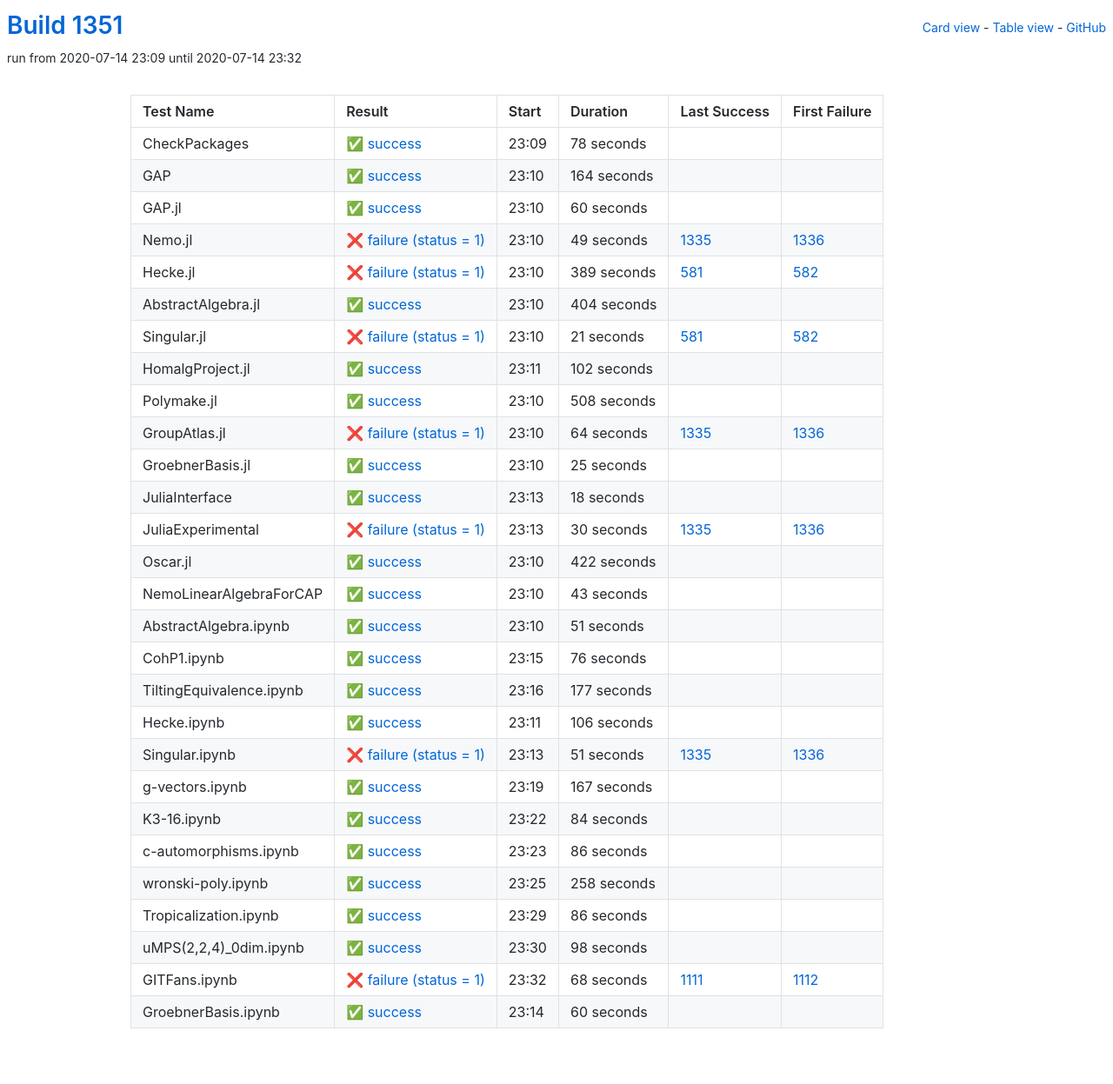
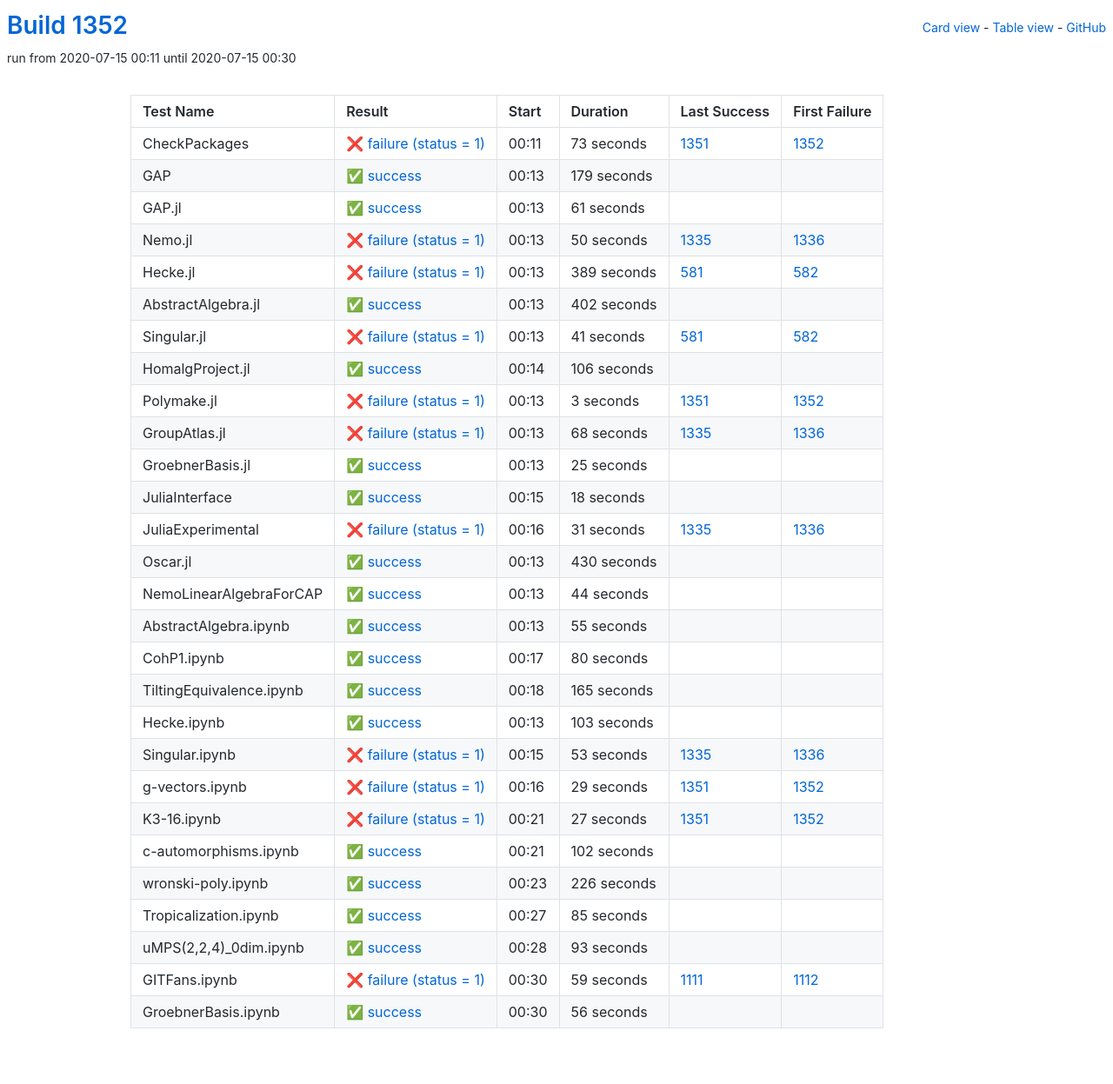
Before and after one commit to oscar-system/oscar-ci-status-1.4, a Jekyll site: the page built from table.html, in a window 1280 px wide. Shown: the whole page at 87% size. Built offline with Jekyll 4.4.1, drawn with Linux system fonts in a browser that asks for light colours.

Commit message:
Build #1352

```diff
--- a/_data/ci.yml
+++ b/_data/ci.yml
@@ -1,6 +1,6 @@
 ---
-build: 1351
-build_url: https://oscarci.mathematik.uni-kl.de/job/oscar-julia-1.4/1351/
+build: 1352
+build_url: https://oscarci.mathematik.uni-kl.de/job/oscar-julia-1.4/1352/
 job: oscar-julia-1.4
 organization: oscar-system
 repo: oscar-ci-status-1.4
@@ -8,56 +8,56 @@ repourl: https://github.com/oscar-system/oscar-ci-status-1.4
 tests:
 - name: CheckPackages
   id: checkpackages
-  log: https://oscarci.mathematik.uni-kl.de/job/oscar-julia-1.4/1351/artifact/logs/build-1351/CheckPackages.log
-  start: 2020-07-14 23:09
+  log: https://oscarci.mathematik.uni-kl.de/job/oscar-julia-1.4/1352/artifact/logs/build-1352/CheckPackages.log
+  start: 2020-07-15 00:11
+  success: false
+  exitcode: 1
+  status: failure
+  duration: 73
+  last_success: 1351
+  last_success_url: https://oscarci.mathematik.uni-kl.de/job/oscar-julia-1.4/1351/
+  first_failure: 1352
+  first_failure_url: https://oscarci.mathematik.uni-kl.de/job/oscar-julia-1.4/1352/
+- name: GAP
+  id: gap
+  log: https://oscarci.mathematik.uni-kl.de/job/oscar-julia-1.4/1352/artifact/logs/build-1352/GAP.log
+  start: 2020-07-15 00:13
   success: true
   exitcode: 0
   status: success
-  duration: 78
-  last_success: false
-  last_success_url:
-  first_failure: false
-  first_failure_url:
-- name: GAP
-  id: gap
-  log: https://oscarci.mathematik.uni-kl.de/job/oscar-julia-1.4/1351/artifact/logs/build-1351/GAP.log
-  start: 2020-07-14 23:10
-  success: true
-  exitcode: 0
-  status: success
-  duration: 164
+  duration: 179
   last_success: false
   last_success_url:
   first_failure: false
   first_failure_url:
 - name: GAP.jl
   id: gap-jl
-  log: https://oscarci.mathematik.uni-kl.de/job/oscar-julia-1.4/1351/artifact/logs/build-1351/GAP.jl.log
-  start: 2020-07-14 23:10
+  log: https://oscarci.mathematik.uni-kl.de/job/oscar-julia-1.4/1352/artifact/logs/build-1352/GAP.jl.log
+  start: 2020-07-15 00:13
   success: true
   exitcode: 0
   status: success
-  duration: 60
+  duration: 61
   last_success: false
   last_success_url:
   first_failure: false
   first_failure_url:
 - name: Nemo.jl
   id: nemo-jl
-  log: https://oscarci.mathematik.uni-kl.de/job/oscar-julia-1.4/1351/artifact/logs/build-1351/Nemo.jl.log
-  start: 2020-07-14 23:10
+  log: https://oscarci.mathematik.uni-kl.de/job/oscar-julia-1.4/1352/artifact/logs/build-1352/Nemo.jl.log
+  start: 2020-07-15 00:13
   success: false
   exitcode: 1
   status: failure
-  duration: 49
+  duration: 50
   last_success: 1335
   last_success_url: https://oscarci.mathematik.uni-kl.de/job/oscar-julia-1.4/1335/
   first_failure: 1336
   first_failure_url: https://oscarci.mathematik.uni-kl.de/job/oscar-julia-1.4/1336/
 - name: Hecke.jl
   id: hecke-jl
-  log: https://oscarci.mathematik.uni-kl.de/job/oscar-julia-1.4/1351/artifact/logs/build-1351/Hecke.jl.log
-  start: 2020-07-14 23:10
+  log: https://oscarci.mathematik.uni-kl.de/job/oscar-julia-1.4/1352/artifact/logs/build-1352/Hecke.jl.log
+  start: 2020-07-15 00:13
   success: false
   exitcode: 1
   status: failure
@@ -68,68 +68,68 @@ tests:
   first_failure_url: https://oscarci.mathematik.uni-kl.de/job/oscar-julia-1.4/582/
 - name: AbstractAlgebra.jl
   id: abstractalgebra-jl
-  log: https://oscarci.mathematik.uni-kl.de/job/oscar-julia-1.4/1351/artifact/logs/build-1351/AbstractAlgebra.jl.log
-  start: 2020-07-14 23:10
+  log: https://oscarci.mathematik.uni-kl.de/job/oscar-julia-1.4/1352/artifact/logs/build-1352/AbstractAlgebra.jl.log
+  start: 2020-07-15 00:13
   success: true
   exitcode: 0
   status: success
-  duration: 404
+  duration: 402
   last_success: false
   last_success_url:
   first_failure: false
   first_failure_url:
 - name: Singular.jl
   id: singular-jl
-  log: https://oscarci.mathematik.uni-kl.de/job/oscar-julia-1.4/1351/artifact/logs/build-1351/Singular.jl.log
-  start: 2020-07-14 23:10
+  log: https://oscarci.mathematik.uni-kl.de/job/oscar-julia-1.4/1352/artifact/logs/build-1352/Singular.jl.log
+  start: 2020-07-15 00:13
   success: false
   exitcode: 1
   status: failure
-  duration: 21
+  duration: 41
   last_success: 581
   last_success_url: https://oscarci.mathematik.uni-kl.de/job/oscar-julia-1.4/581/
   first_failure: 582
   first_failure_url: https://oscarci.mathematik.uni-kl.de/job/oscar-julia-1.4/582/
 - name: HomalgProject.jl
   id: homalgproject-jl
-  log: https://oscarci.mathematik.uni-kl.de/job/oscar-julia-1.4/1351/artifact/logs/build-1351/HomalgProject.jl.log
-  start: 2020-07-14 23:11
+  log: https://oscarci.mathematik.uni-kl.de/job/oscar-julia-1.4/1352/artifact/logs/build-1352/HomalgProject.jl.log
+  start: 2020-07-15 00:14
   success: true
   exitcode: 0
   status: success
-  duration: 102
+  duration: 106
   last_success: false
   last_success_url:
   first_failure: false
   first_failure_url:
 - name: Polymake.jl
   id: polymake-jl
-  log: https://oscarci.mathematik.uni-kl.de/job/oscar-julia-1.4/1351/artifact/logs/build-1351/Polymake.jl.log
-  start: 2020-07-14 23:10
-  success: true
-  exitcode: 0
-  status: success
-  duration: 508
-  last_success: false
-  last_success_url:
-  first_failure: false
-  first_failure_url:
-- name: GroupAtlas.jl
-  id: groupatlas-jl
-  log: https://oscarci.mathematik.uni-kl.de/job/oscar-julia-1.4/1351/artifact/logs/build-1351/GroupAtlas.jl.log
-  start: 2020-07-14 23:10
+  log: https://oscarci.mathematik.uni-kl.de/job/oscar-julia-1.4/1352/artifact/logs/build-1352/Polymake.jl.log
+  start: 2020-07-15 00:13
   success: false
   exitcode: 1
   status: failure
-  duration: 64
+  duration: 3
+  last_success: 1351
+  last_success_url: https://oscarci.mathematik.uni-kl.de/job/oscar-julia-1.4/1351/
+  first_failure: 1352
+  first_failure_url: https://oscarci.mathematik.uni-kl.de/job/oscar-julia-1.4/1352/
+- name: GroupAtlas.jl
+  id: groupatlas-jl
+  log: https://oscarci.mathematik.uni-kl.de/job/oscar-julia-1.4/1352/artifact/logs/build-1352/GroupAtlas.jl.log
+  start: 2020-07-15 00:13
+  success: false
+  exitcode: 1
+  status: failure
+  duration: 68
   last_success: 1335
   last_success_url: https://oscarci.mathematik.uni-kl.de/job/oscar-julia-1.4/1335/
   first_failure: 1336
   first_failure_url: https://oscarci.mathematik.uni-kl.de/job/oscar-julia-1.4/1336/
 - name: GroebnerBasis.jl
   id: groebnerbasis-jl
-  log: https://oscarci.mathematik.uni-kl.de/job/oscar-julia-1.4/1351/artifact/logs/build-1351/GroebnerBasis.jl.log
-  start: 2020-07-14 23:10
+  log: https://oscarci.mathematik.uni-kl.de/job/oscar-julia-1.4/1352/artifact/logs/build-1352/GroebnerBasis.jl.log
+  start: 2020-07-15 00:13
   success: true
   exitcode: 0
   status: success
@@ -140,8 +140,8 @@ tests:
   first_failure_url:
 - name: JuliaInterface
   id: juliainterface
-  log: https://oscarci.mathematik.uni-kl.de/job/oscar-julia-1.4/1351/artifact/logs/build-1351/JuliaInterface.log
-  start: 2020-07-14 23:13
+  log: https://oscarci.mathematik.uni-kl.de/job/oscar-julia-1.4/1352/artifact/logs/build-1352/JuliaInterface.log
+  start: 2020-07-15 00:15
   success: true
   exitcode: 0
   status: success
@@ -152,192 +152,192 @@ tests:
   first_failure_url:
 - name: JuliaExperimental
   id: juliaexperimental
-  log: https://oscarci.mathematik.uni-kl.de/job/oscar-julia-1.4/1351/artifact/logs/build-1351/JuliaExperimental.log
-  start: 2020-07-14 23:13
+  log: https://oscarci.mathematik.uni-kl.de/job/oscar-julia-1.4/1352/artifact/logs/build-1352/JuliaExperimental.log
+  start: 2020-07-15 00:16
   success: false
   exitcode: 1
   status: failure
-  duration: 30
+  duration: 31
   last_success: 1335
   last_success_url: https://oscarci.mathematik.uni-kl.de/job/oscar-julia-1.4/1335/
   first_failure: 1336
   first_failure_url: https://oscarci.mathematik.uni-kl.de/job/oscar-julia-1.4/1336/
 - name: Oscar.jl
   id: oscar-jl
-  log: https://oscarci.mathematik.uni-kl.de/job/oscar-julia-1.4/1351/artifact/logs/build-1351/Oscar.jl.log
-  start: 2020-07-14 23:10
+  log: https://oscarci.mathematik.uni-kl.de/job/oscar-julia-1.4/1352/artifact/logs/build-1352/Oscar.jl.log
+  start: 2020-07-15 00:13
   success: true
   exitcode: 0
   status: success
-  duration: 422
+  duration: 430
   last_success: false
   last_success_url:
   first_failure: false
   first_failure_url:
 - name: NemoLinearAlgebraForCAP
   id: nemolinearalgebraforcap
-  log: https://oscarci.mathematik.uni-kl.de/job/oscar-julia-1.4/1351/artifact/logs/build-1351/NemoLinearAlgebraForCAP.log
-  start: 2020-07-14 23:10
+  log: https://oscarci.mathematik.uni-kl.de/job/oscar-julia-1.4/1352/artifact/logs/build-1352/NemoLinearAlgebraForCAP.log
+  start: 2020-07-15 00:13
   success: true
   exitcode: 0
   status: success
-  duration: 43
+  duration: 44
   last_success: false
   last_success_url:
   first_failure: false
   first_failure_url:
 - name: AbstractAlgebra.ipynb
   id: abstractalgebra-ipynb
-  log: https://oscarci.mathematik.uni-kl.de/job/oscar-julia-1.4/1351/artifact/logs/build-1351/AbstractAlgebra.ipynb.log
-  start: 2020-07-14 23:10
+  log: https://oscarci.mathematik.uni-kl.de/job/oscar-julia-1.4/1352/artifact/logs/build-1352/AbstractAlgebra.ipynb.log
+  start: 2020-07-15 00:13
   success: true
   exitcode: 0
   status: success
-  duration: 51
+  duration: 55
   last_success: false
   last_success_url:
   first_failure: false
   first_failure_url:
 - name: CohP1.ipynb
   id: cohp1-ipynb
-  log: https://oscarci.mathematik.uni-kl.de/job/oscar-julia-1.4/1351/artifact/logs/build-1351/CohP1.ipynb.log
-  start: 2020-07-14 23:15
+  log: https://oscarci.mathematik.uni-kl.de/job/oscar-julia-1.4/1352/artifact/logs/build-1352/CohP1.ipynb.log
+  start: 2020-07-15 00:17
   success: true
   exitcode: 0
   status: success
-  duration: 76
+  duration: 80
   last_success: false
   last_success_url:
   first_failure: false
   first_failure_url:
 - name: TiltingEquivalence.ipynb
   id: tiltingequivalence-ipynb
-  log: https://oscarci.mathematik.uni-kl.de/job/oscar-julia-1.4/1351/artifact/logs/build-1351/TiltingEquivalence.ipynb.log
-  start: 2020-07-14 23:16
+  log: https://oscarci.mathematik.uni-kl.de/job/oscar-julia-1.4/1352/artifact/logs/build-1352/TiltingEquivalence.ipynb.log
+  start: 2020-07-15 00:18
   success: true
   exitcode: 0
   status: success
-  duration: 177
+  duration: 165
   last_success: false
   last_success_url:
   first_failure: false
   first_failure_url:
 - name: Hecke.ipynb
   id: hecke-ipynb
-  log: https://oscarci.mathematik.uni-kl.de/job/oscar-julia-1.4/1351/artifact/logs/build-1351/Hecke.ipynb.log
-  start: 2020-07-14 23:11
+  log: https://oscarci.mathematik.uni-kl.de/job/oscar-julia-1.4/1352/artifact/logs/build-1352/Hecke.ipynb.log
+  start: 2020-07-15 00:13
   success: true
   exitcode: 0
   status: success
-  duration: 106
+  duration: 103
   last_success: false
   last_success_url:
   first_failure: false
   first_failure_url:
 - name: Singular.ipynb
   id: singular-ipynb
-  log: https://oscarci.mathematik.uni-kl.de/job/oscar-julia-1.4/1351/artifact/logs/build-1351/Singular.ipynb.log
-  start: 2020-07-14 23:13
+  log: https://oscarci.mathematik.uni-kl.de/job/oscar-julia-1.4/1352/artifact/logs/build-1352/Singular.ipynb.log
+  start: 2020-07-15 00:15
   success: false
   exitcode: 1
   status: failure
-  duration: 51
+  duration: 53
   last_success: 1335
   last_success_url: https://oscarci.mathematik.uni-kl.de/job/oscar-julia-1.4/1335/
   first_failure: 1336
   first_failure_url: https://oscarci.mathematik.uni-kl.de/job/oscar-julia-1.4/1336/
 - name: g-vectors.ipynb
   id: g-vectors-ipynb
-  log: https://oscarci.mathematik.uni-kl.de/job/oscar-julia-1.4/1351/artifact/logs/build-1351/g-vectors.ipynb.log
-  start: 2020-07-14 23:19
+  log: https://oscarci.mathematik.uni-kl.de/job/oscar-julia-1.4/1352/artifact/logs/build-1352/g-vectors.ipynb.log
+  start: 2020-07-15 00:16
+  success: false
+  exitcode: 1
+  status: failure
+  duration: 29
+  last_success: 1351
+  last_success_url: https://oscarci.mathematik.uni-kl.de/job/oscar-julia-1.4/1351/
+  first_failure: 1352
+  first_failure_url: https://oscarci.mathematik.uni-kl.de/job/oscar-julia-1.4/1352/
+- name: K3-16.ipynb
+  id: k3-16-ipynb
+  log: https://oscarci.mathematik.uni-kl.de/job/oscar-julia-1.4/1352/artifact/logs/build-1352/K3-16.ipynb.log
+  start: 2020-07-15 00:21
+  success: false
+  exitcode: 1
+  status: failure
+  duration: 27
+  last_success: 1351
+  last_success_url: https://oscarci.mathematik.uni-kl.de/job/oscar-julia-1.4/1351/
+  first_failure: 1352
+  first_failure_url: https://oscarci.mathematik.uni-kl.de/job/oscar-julia-1.4/1352/
+- name: c-automorphisms.ipynb
+  id: c-automorphisms-ipynb
+  log: https://oscarci.mathematik.uni-kl.de/job/oscar-julia-1.4/1352/artifact/logs/build-1352/c-automorphisms.ipynb.log
+  start: 2020-07-15 00:21
   success: true
   exitcode: 0
   status: success
-  duration: 167
-  last_success: false
-  last_success_url:
-  first_failure: false
-  first_failure_url:
-- name: K3-16.ipynb
-  id: k3-16-ipynb
-  log: https://oscarci.mathematik.uni-kl.de/job/oscar-julia-1.4/1351/artifact/logs/build-1351/K3-16.ipynb.log
-  start: 2020-07-14 23:22
-  success: true
-  exitcode: 0
-  status: success
-  duration: 84
-  last_success: false
-  last_success_url:
-  first_failure: false
-  first_failure_url:
-- name: c-automorphisms.ipynb
-  id: c-automorphisms-ipynb
-  log: https://oscarci.mathematik.uni-kl.de/job/oscar-julia-1.4/1351/artifact/logs/build-1351/c-automorphisms.ipynb.log
-  start: 2020-07-14 23:23
-  success: true
-  exitcode: 0
-  status: success
-  duration: 86
+  duration: 102
   last_success: false
   last_success_url:
   first_failure: false
   first_failure_url:
 - name: wronski-poly.ipynb
   id: wronski-poly-ipynb
-  log: https://oscarci.mathematik.uni-kl.de/job/oscar-julia-1.4/1351/artifact/logs/build-1351/wronski-poly.ipynb.log
-  start: 2020-07-14 23:25
+  log: https://oscarci.mathematik.uni-kl.de/job/oscar-julia-1.4/1352/artifact/logs/build-1352/wronski-poly.ipynb.log
+  start: 2020-07-15 00:23
   success: true
   exitcode: 0
   status: success
-  duration: 258
+  duration: 226
   last_success: false
   last_success_url:
   first_failure: false
   first_failure_url:
 - name: Tropicalization.ipynb
   id: tropicalization-ipynb
-  log: https://oscarci.mathematik.uni-kl.de/job/oscar-julia-1.4/1351/artifact/logs/build-1351/Tropicalization.ipynb.log
-  start: 2020-07-14 23:29
+  log: https://oscarci.mathematik.uni-kl.de/job/oscar-julia-1.4/1352/artifact/logs/build-1352/Tropicalization.ipynb.log
+  start: 2020-07-15 00:27
   success: true
   exitcode: 0
   status: success
-  duration: 86
+  duration: 85
   last_success: false
   last_success_url:
   first_failure: false
   first_failure_url:
 - name: uMPS(2,2,4)_0dim.ipynb
   id: umps-2-2-4-0dim-ipynb
-  log: https://oscarci.mathematik.uni-kl.de/job/oscar-julia-1.4/1351/artifact/logs/build-1351/uMPS-2-2-4-_0dim.ipynb.log
-  start: 2020-07-14 23:30
+  log: https://oscarci.mathematik.uni-kl.de/job/oscar-julia-1.4/1352/artifact/logs/build-1352/uMPS-2-2-4-_0dim.ipynb.log
+  start: 2020-07-15 00:28
   success: true
   exitcode: 0
   status: success
-  duration: 98
+  duration: 93
   last_success: false
   last_success_url:
   first_failure: false
   first_failure_url:
 - name: GITFans.ipynb
   id: gitfans-ipynb
-  log: https://oscarci.mathematik.uni-kl.de/job/oscar-julia-1.4/1351/artifact/logs/build-1351/GITFans.ipynb.log
-  start: 2020-07-14 23:32
+  log: https://oscarci.mathematik.uni-kl.de/job/oscar-julia-1.4/1352/artifact/logs/build-1352/GITFans.ipynb.log
+  start: 2020-07-15 00:30
   success: false
   exitcode: 1
   status: failure
-  duration: 68
+  duration: 59
   last_success: 1111
   last_success_url: https://oscarci.mathematik.uni-kl.de/job/oscar-julia-1.4/1111/
   first_failure: 1112
   first_failure_url: https://oscarci.mathematik.uni-kl.de/job/oscar-julia-1.4/1112/
 - name: GroebnerBasis.ipynb
   id: groebnerbasis-ipynb
-  log: https://oscarci.mathematik.uni-kl.de/job/oscar-julia-1.4/1351/artifact/logs/build-1351/GroebnerBasis.ipynb.log
-  start: 2020-07-14 23:14
+  log: https://oscarci.mathematik.uni-kl.de/job/oscar-julia-1.4/1352/artifact/logs/build-1352/GroebnerBasis.ipynb.log
+  start: 2020-07-15 00:30
   success: true
   exitcode: 0
   status: success
-  duration: 60
+  duration: 56
   last_success: false
   last_success_url:
   first_failure: false
```
Also changed, not shown: README.md.
